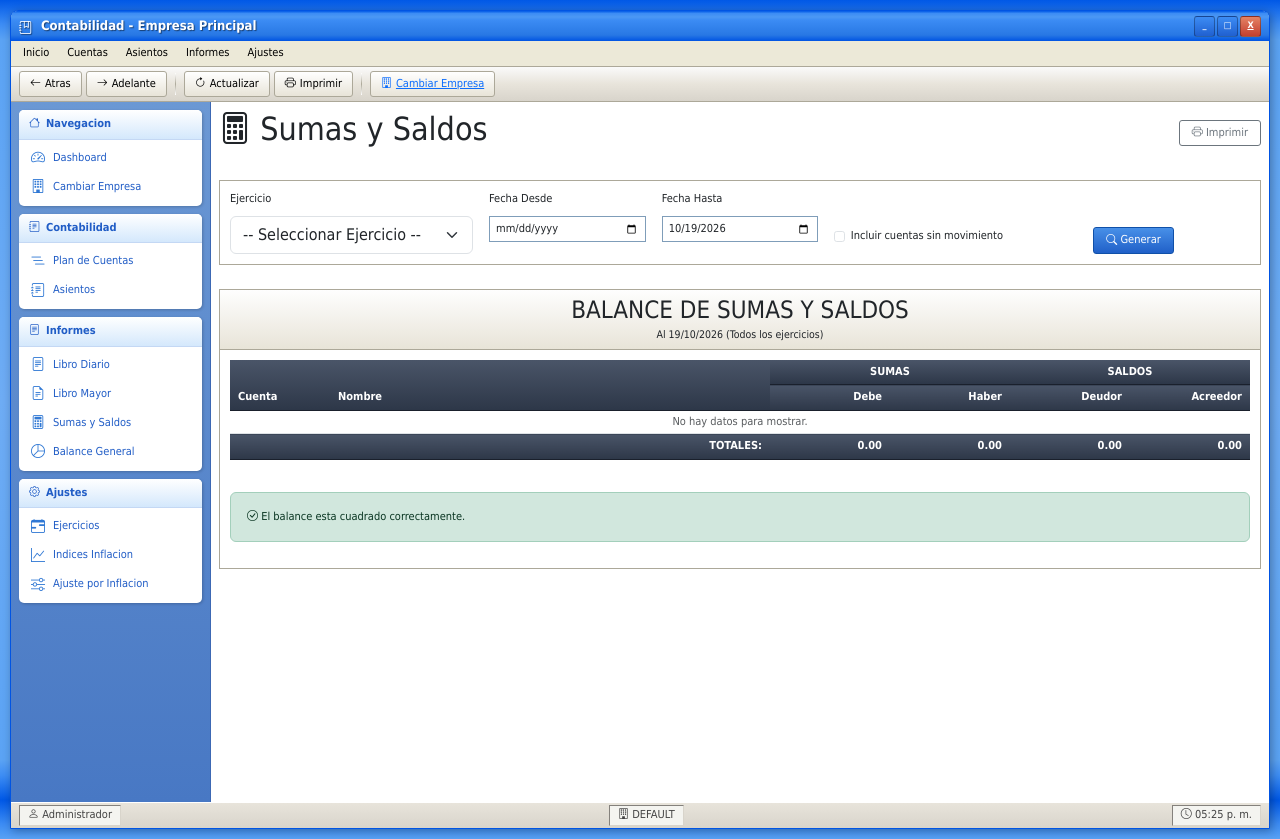
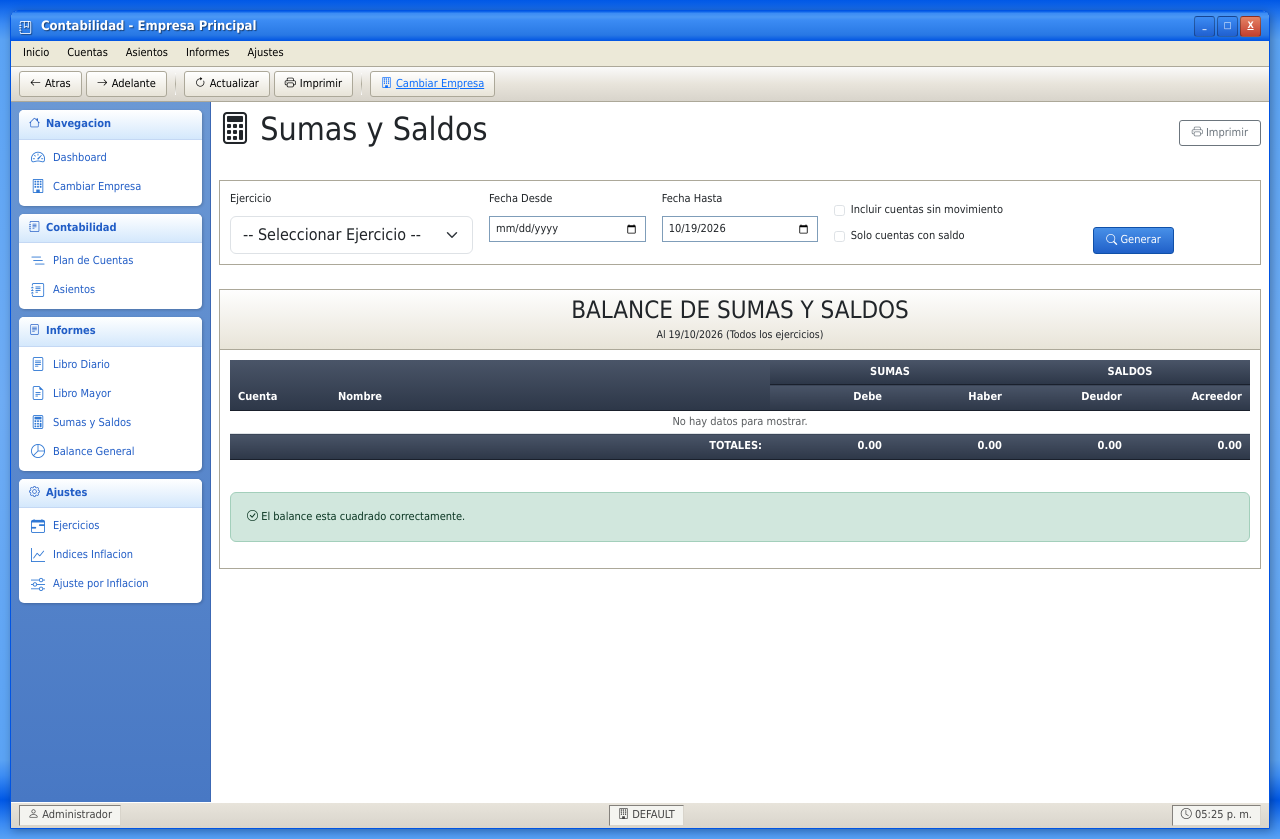
Before and after one commit to EdVeralli/contabilidad, a Flask app: page /informes/sumas-saldos in a window 1280 px wide. Run offline with Flask 3, Linux system fonts and the light colour scheme; a user stored in the database is signed in; some libraries are stand-ins or nearby versions.

Commit message:
feat: agregar filtro 'Solo cuentas con saldo' en Sumas y Saldos

```diff
--- a/app/blueprints/informes/routes.py
+++ b/app/blueprints/informes/routes.py
@@ -142,6 +142,7 @@ def sumas_saldos():
     fecha_desde = request.args.get('fecha_desde')
     fecha_hasta = request.args.get('fecha_hasta')
     incluir_sin_mov = request.args.get('incluir_sin_mov', 'false') == 'true'
+    solo_con_saldo = request.args.get('solo_con_saldo', 'false') == 'true'
 
     # If ejercicio selected, use its dates
     ejercicio_seleccionado = None
@@ -164,7 +165,7 @@ def sumas_saldos():
         fecha_desde = None  # Will include all movements from the beginning
 
     # Generate report
-    reporte = ReporteService.sumas_saldos(empresa_id, fecha_desde, fecha_hasta, incluir_sin_mov)
+    reporte = ReporteService.sumas_saldos(empresa_id, fecha_desde, fecha_hasta, incluir_sin_mov, solo_con_saldo)
 
     return render_template(
         'informes/sumas_saldos.html',
@@ -173,7 +174,8 @@ def sumas_saldos():
         ejercicio_seleccionado=ejercicio_seleccionado,
         fecha_desde=fecha_desde,
         fecha_hasta=fecha_hasta,
-        incluir_sin_mov=incluir_sin_mov
+        incluir_sin_mov=incluir_sin_mov,
+        solo_con_saldo=solo_con_saldo
     )
 
 
--- a/app/services/reporte_service.py
+++ b/app/services/reporte_service.py
@@ -160,14 +160,15 @@ class ReporteService:
         return resultado
 
     @staticmethod
-    def sumas_saldos(empresa_id, fecha_desde, fecha_hasta, incluir_cuentas_sin_movimiento=False):
+    def sumas_saldos(empresa_id, fecha_desde, fecha_hasta, incluir_cuentas_sin_movimiento=False, solo_con_saldo=False):
         """Generate trial balance report (Sumas y Saldos).
 
         Args:
             empresa_id: Company ID
             fecha_desde: Start date (None to include all from beginning)
             fecha_hasta: End date
-            incluir_cuentas_sin_movimiento: Include accounts with zero balance
+            incluir_cuentas_sin_movimiento: Include accounts with zero movement
+            solo_con_saldo: If True, only include accounts where saldo != 0 (Debe != Haber)
 
         Returns:
             List of accounts with debit/credit sums and balances
@@ -208,6 +209,10 @@ class ReporteService:
 
             # Skip if no movements and not requested
             if not incluir_cuentas_sin_movimiento and debe == 0 and haber == 0:
+                continue
+
+            # Skip if solo_con_saldo and the saldo is zero (debe == haber)
+            if solo_con_saldo and diferencia == 0:
                 continue
 
             # Determine debit or credit balance
--- a/app/templates/informes/sumas_saldos.html
+++ b/app/templates/informes/sumas_saldos.html
@@ -41,10 +41,17 @@
                        value="{{ fecha_hasta.strftime('%Y-%m-%d') }}">
             </div>
             <div class="col-md-3 d-flex align-items-end">
-                <div class="form-check">
-                    <input type="checkbox" class="form-check-input" name="incluir_sin_mov"
-                           value="true" {{ 'checked' if incluir_sin_mov }}>
-                    <label class="form-check-label">Incluir cuentas sin movimiento</label>
+                <div>
+                    <div class="form-check">
+                        <input type="checkbox" class="form-check-input" name="incluir_sin_mov"
+                               value="true" {{ 'checked' if incluir_sin_mov }}>
+                        <label class="form-check-label">Incluir cuentas sin movimiento</label>
+                    </div>
+                    <div class="form-check">
+                        <input type="checkbox" class="form-check-input" name="solo_con_saldo"
+                               value="true" {{ 'checked' if solo_con_saldo }}>
+                        <label class="form-check-label">Solo cuentas con saldo</label>
+                    </div>
                 </div>
             </div>
             <div class="col-md-2 d-flex align-items-end">
```
